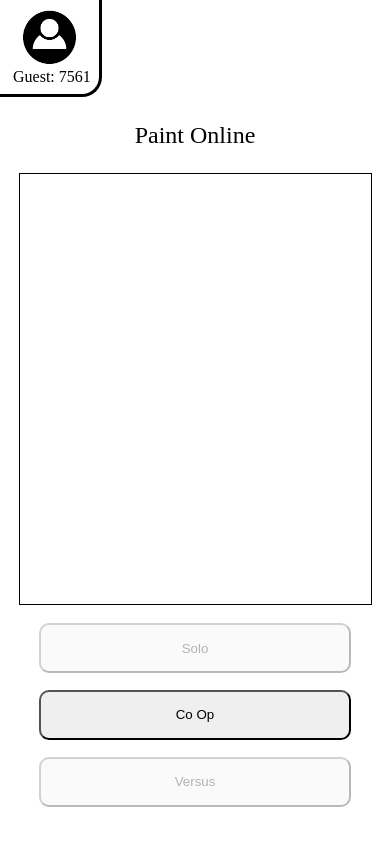
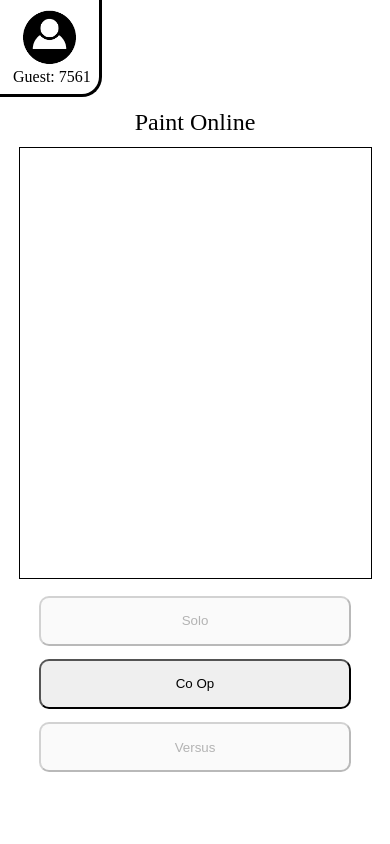
Before and after one commit to lubodilov/Paint-Online, a plain HTML site: page frontend/views/home.html in a window 390 px wide. Drawn offline with nearby package versions, Linux system fonts and the light colour scheme; files that its build step writes are made by us from their sources; no server answers; files whose address does not match are found by name.

Commit message:
mini fix of phone version design

```diff
--- a/frontend/css/home.css
+++ b/frontend/css/home.css
@@ -153,11 +153,11 @@ button {
   margin-left: 35px;
 }
 
-#start-button-holder{
-    display: flex;
-    justify-content: center;
-    align-items: center;
-    margin-top: 5px;
+#start-button-holder {
+  display: flex;
+  justify-content: center;
+  align-items: center;
+  margin-top: 5px;
 }
 
 @media screen and (max-width: 600px) {
@@ -172,9 +172,13 @@ button {
     align-items: center;
   }
 
+  #home-top {
+    height: 50px;
+  }
+
   #home-bottom {
     margin-top: 10px;
-    height: 200px;
+    height: 190px;
   }
 
   #player-data {
```
